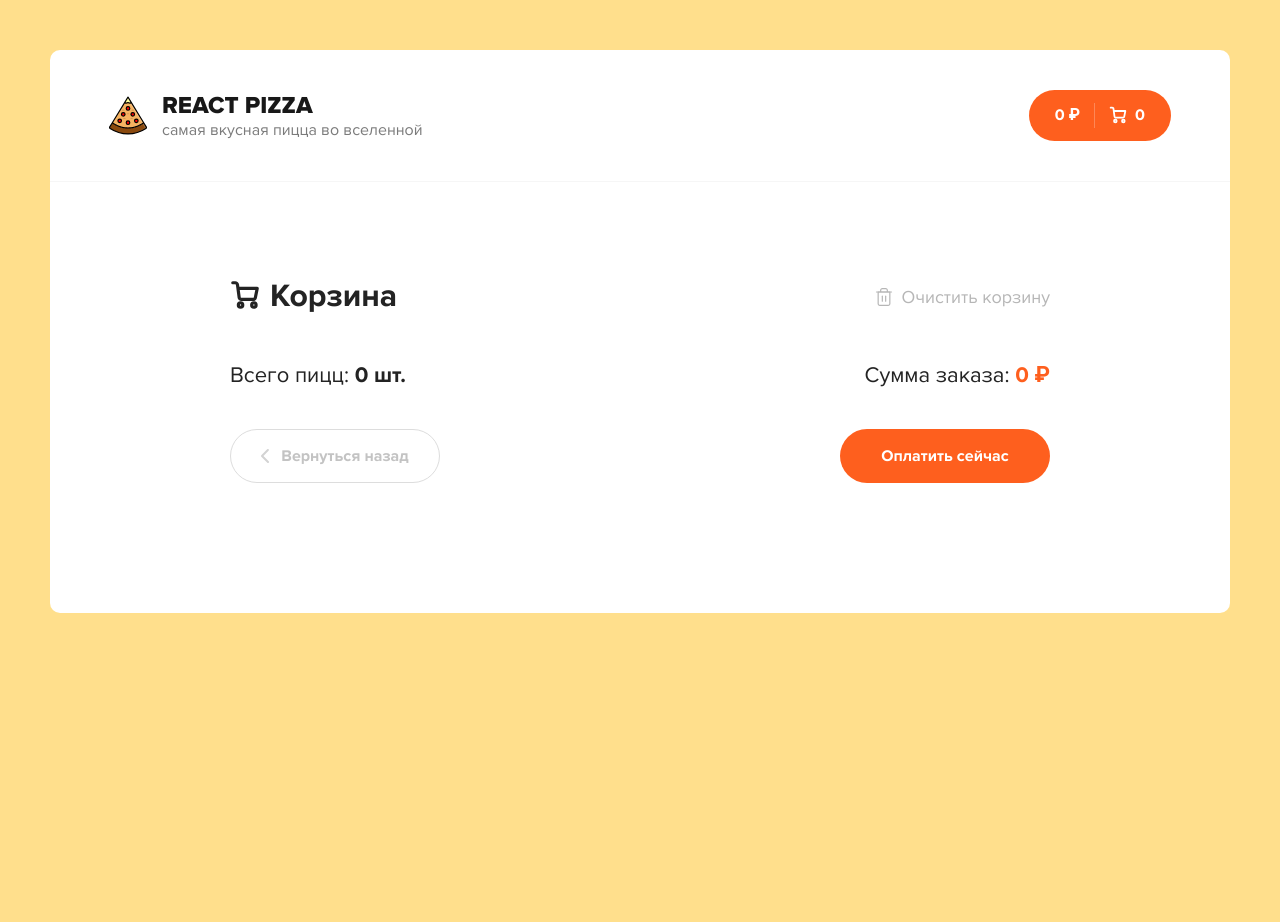
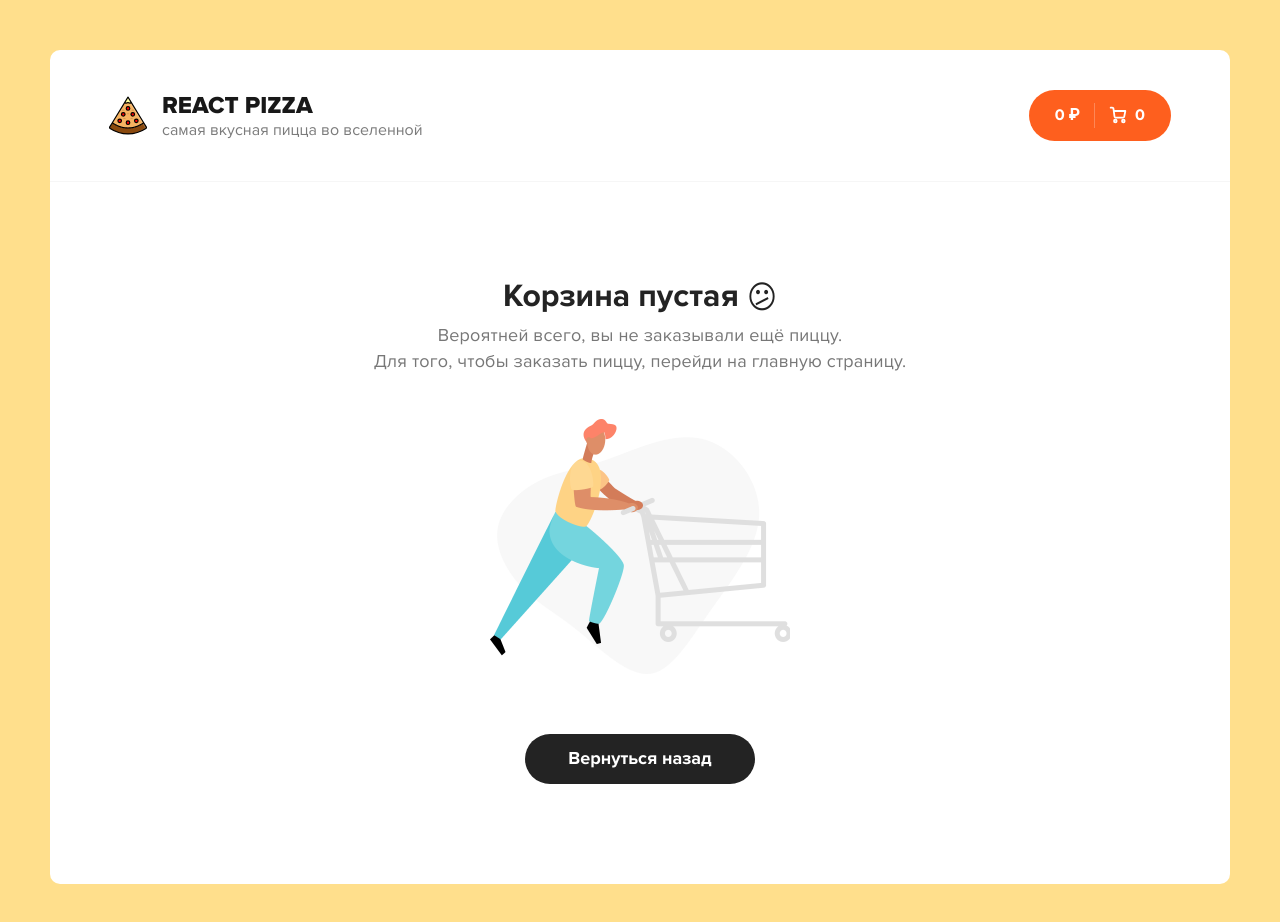
Before and after one commit to Hopin-fing/react-food, a React app: page /cart in a window 1280 px wide. Shown: the top 922 px of the page. Before the commit the page ends 800 px from the top, so only its background shows below. Built offline with nearby package versions, Linux system fonts and the light colour scheme.

Commit message:
version 1.0

```diff
--- a/src/pages/Cart.jsx
+++ b/src/pages/Cart.jsx
@@ -1,18 +1,52 @@
 import React from 'react';
+import {useSelector, useDispatch} from "react-redux";
+import {Link} from "react-router-dom";
+
+
 import {CartItem} from "../components";
-import {useSelector} from "react-redux";
+import {clearCart, minusCartItem, plusCartItem, removeCartItem} from "../redux/actions/cart";
+import emptyCart from "../assets/img/empty-cart.png";
+import Button from "../components/Button";
 
 const Cart = () => {
+
+    const dispatch = useDispatch();
 
     const { totalPrice, totalCount, items} = useSelector(({cart}) => cart);
 
     const addedPizzas = Object.keys(items).map(key => {
-        return items[key][0];
+        return items[key].items[0];
     })
+
+    const onClearCart = () => {
+        if(window.confirm('Вы действительно хотите очистить корзину?')) {
+            dispatch(clearCart())
+        }
+    }
+
+    const onRemoveItem = (id) => {
+        if(window.confirm('Вы действительно хотите удалить пиццу?')) {
+            dispatch(removeCartItem(id))
+        }
+    }
+
+    const onPlusItem = (id) => {
+        dispatch(plusCartItem(id))
+    }
+
+    const onMinusItem = (id) => {
+        dispatch(minusCartItem(id))
+    }
+
+    const onClickOrder = () => {
+        console.log('ВАШ ЗАКАЗ', items)
+    }
+
     return (
         <div className="content">
             <div className="container container--cart">
-                <div className="cart">
+                {totalCount
+                        ? <div className="cart">
                             <div className="cart__top">
                                 <h2 className="content__title">
                                     <svg width="18" height="18" viewBox="0 0 18 18" fill="none"
@@ -43,19 +77,22 @@ const Cart = () => {
                                               strokeLinecap="round" strokeLinejoin="round"/>
                                     </svg>
 
-                            <span>Очистить корзину</span>
+                                    <span onClick={onClearCart}>Очистить корзину</span>
                                 </div>
                             </div>
                             <div className="content__items">
                                 {addedPizzas.map((obj, key) =>
                                     <CartItem key={`item__${key}`}
+                                              id={obj.id}
                                               name={obj.name}
                                               type={obj.type}
                                               size={obj.size}
-                                      totalPrice={obj.totalPrice}
-
+                                              totalPrice={items[obj.id].totalPrice}
+                                              totalCount={items[obj.id].items.length}
+                                              onRemove={onRemoveItem}
+                                              onMinus={onMinusItem}
+                                              onPlus={onPlusItem}
                                     />)}
-                        {/*<CartItem name="Test" type="Test type" size={13}/>*/}
 
                             </div>
                             <div className="cart__bottom">
@@ -64,7 +101,7 @@ const Cart = () => {
                                     <span> Сумма заказа: <b>{totalPrice} ₽</b> </span>
                                 </div>
                                 <div className="cart__bottom-buttons">
-                            <a href="/" className="button button--outline button--add go-back-btn">
+                                    <Link to="/" className="button button--outline button--add go-back-btn">
                                         <svg width="8" height="14" viewBox="0 0 8 14" fill="none"
                                              xmlns="http://www.w3.org/2000/svg">
                                             <path d="M7 13L1 6.93015L6.86175 1" stroke="#D3D3D3" strokeWidth="1.5"
@@ -72,13 +109,25 @@ const Cart = () => {
                                         </svg>
 
                                         <span>Вернуться назад</span>
-                            </a>
-                            <div className="button pay-btn">
+                                    </Link>
+                                    <Button onClick={onClickOrder} className="pay-btn">
                                         <span>Оплатить сейчас</span>
+                                    </Button>
                                 </div>
                             </div>
                         </div>
+                        : <div className="cart cart--empty">
+                            <h2>Корзина пустая <i>😕</i></h2>
+                            <p>
+                                Вероятней всего, вы не заказывали ещё пиццу.<br/>
+                                Для того, чтобы заказать пиццу, перейди на главную страницу.
+                            </p>
+                            <img src={emptyCart} alt="Empty cart"/>
+                            <Link to="/" className="button button--black">
+                                <span>Вернуться назад</span>
+                            </Link>
                         </div>
+                }
             </div>
         </div>
     );
--- a/src/pages/Home.jsx
+++ b/src/pages/Home.jsx
@@ -65,7 +65,7 @@ const Home = () => {
                     ? items.map( obj => <PizzaBlock
                         onClickAddPizza={handleAddPizza}
                         key={`pizza_${obj.id}`}
-                        addedCount = {cartItems[obj.id] && cartItems[obj.id].length}
+                        addedCount = {cartItems[obj.id] && cartItems[obj.id].items.length}
                         {...obj}
                     />)
                     : [...Array(12)].map((item, index) => <PizzaLoadingBlock key={`loading_${index}`} />)}
--- a/src/redux/actions/cart.js
+++ b/src/redux/actions/cart.js
@@ -1,5 +1,23 @@
 export const addPizzaToCart = pizzaObj => ({
     type: 'ADD_PIZZA_CART',
     payload: pizzaObj
+})
 
+export const clearCart = () => ({
+    type: 'CLEAR_CART'
 })
+
+export const removeCartItem = id => ({
+    type: 'REMOVE_CART_ITEM',
+    payload: id,
+})
+
+export const plusCartItem = id => ({
+    type: 'PLUS_CART_ITEM',
+    payload: id,
+})
+
+export const minusCartItem = id => ({
+    type: 'MINUS_CART_ITEM',
+    payload: id,
+})
--- a/src/redux/reducers/cart.js
+++ b/src/redux/reducers/cart.js
@@ -5,17 +5,33 @@ const initialState = {
     totalPrice: 0,
     totalCount: 0
 }
+
 const getTotalPrice = arr => {
-    arr.reduce((sum, obj) => obj.price + sum, 0)
+    return arr.reduce((sum, obj) => obj.price + sum, 0)
 }
+const _get = (obj, path) => {
+    const [firstKey, ...keys] = path.split('.');
+    return keys.reduce((val, key) => {
+        return val[key];
+    }, obj[firstKey])
+}
+const getTotalSum = (obj, path) => {
+
+    return Object.values(obj).reduce((sum, obj) => {
+        const value = _get(obj, path);
+        return sum + value;
+        }, 0)
+}
+
+
 
 const cartReducer = (state = initialState, action) => {
     switch(action.type) {
-        case 'ADD_PIZZA_CART':
+        case 'ADD_PIZZA_CART': {
 
             const currentPizzaItems = !state.items[action.payload.id]
                 ? [action.payload]
-                : [...state.items[action.payload.id], action.payload];
+                : [...state.items[action.payload.id].items, action.payload];
 
             const newItems = {
                 ...state.items,
@@ -24,16 +40,78 @@ const cartReducer = (state = initialState, action) => {
                     totalPrice: getTotalPrice(currentPizzaItems)
                 }
             };
-
-            const items =  Object.values(newItems);
-            const allPizzas = [].concat.apply([],);
-            const totalPrice = getTotalPrice(allPizzas);
+            const totalCount = getTotalSum(newItems, 'items.length');
+            const totalPrice = getTotalSum(newItems, 'totalPrice');
             return {
                 ...state,
                 items: newItems,
-                totalCount: [].concat.apply([], Object.values(newItems)).length,
+                totalCount: totalCount,
                 totalPrice
             };
+        }
+        case 'REMOVE_CART_ITEM': {
+            const newItems = {
+                ...state.items
+            }
+            const currentTotalPrice = newItems[action.payload].totalPrice;
+            const currentTotalCount = newItems[action.payload].items.length;
+            delete newItems[action.payload]
+            return {
+                ...state,
+                items: newItems,
+                totalPrice: state.totalPrice - currentTotalPrice,
+                totalCount: state.totalCount - currentTotalCount
+            }
+        }
+        case 'PLUS_CART_ITEM': {
+            const newObjItems = [
+                ...state.items[action.payload].items,
+                state.items[action.payload].items[0]
+            ]
+            const newItems = {
+                ...state.items,
+                [action.payload]: {
+                    items : newObjItems,
+                    totalPrice: getTotalPrice(newObjItems)
+                }
+            }
+            const totalCount = getTotalSum(newItems, 'items.length');
+            const totalPrice = getTotalSum(newItems, 'totalPrice');
+            return {
+                ...state.items,
+                items: newItems,
+                totalCount,
+                totalPrice
+            }
+        }
+        case 'MINUS_CART_ITEM': {
+            const oldItems =state.items[action.payload].items
+            const newObjItems = oldItems.length > 1
+                ? state.items[action.payload].items.slice(1)
+                : oldItems;
+            const newItems = {
+                ...state.items,
+                [action.payload]: {
+                    items : newObjItems,
+                    totalPrice: getTotalPrice(newObjItems)
+                }
+            }
+            const totalCount = getTotalSum(newItems, 'items.length');
+            const totalPrice = getTotalSum(newItems, 'totalPrice');
+
+            return {
+                ...state,
+                items: newItems,
+                totalCount,
+                totalPrice
+            }
+        }
+        case 'CLEAR_CART':
+            return {
+                totalPrice: 0,
+                totalCount: 0,
+                items: {}
+            }
         default:
             return state
     }
--- a/src/scss/app.scss
+++ b/src/scss/app.scss
@@ -291,7 +291,8 @@ body {
       color: #777777;
     }
 
-    icon {
+    i {
+      font-style: normal;
       position: relative;
       top: 2px;
     }
```
Also changed, not shown: src/components/CartItem.jsx (+21 -7 lines), 2 other files (tests, documents, lock files or other folders). Lines whose indentation alone changed are shown as unchanged.
